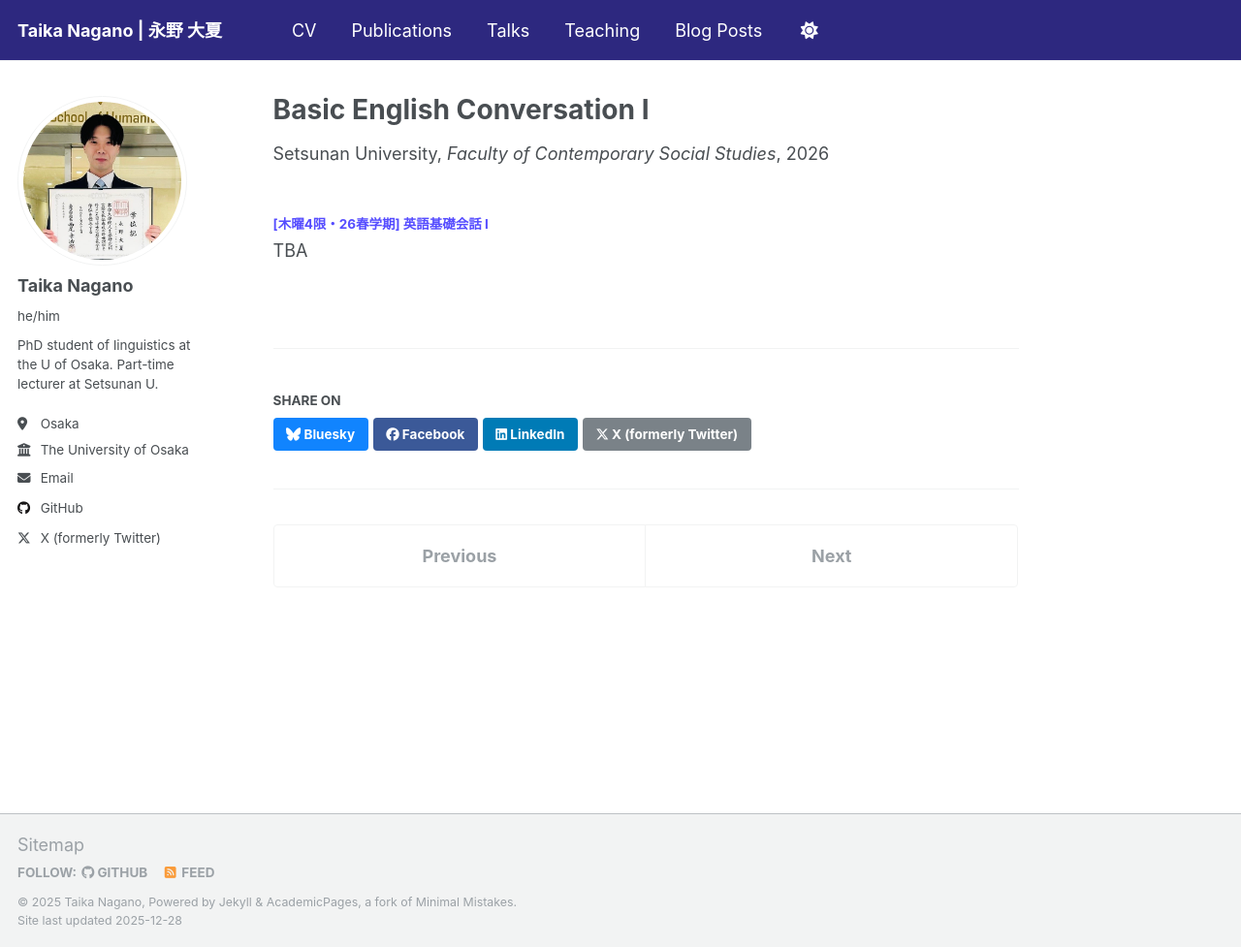
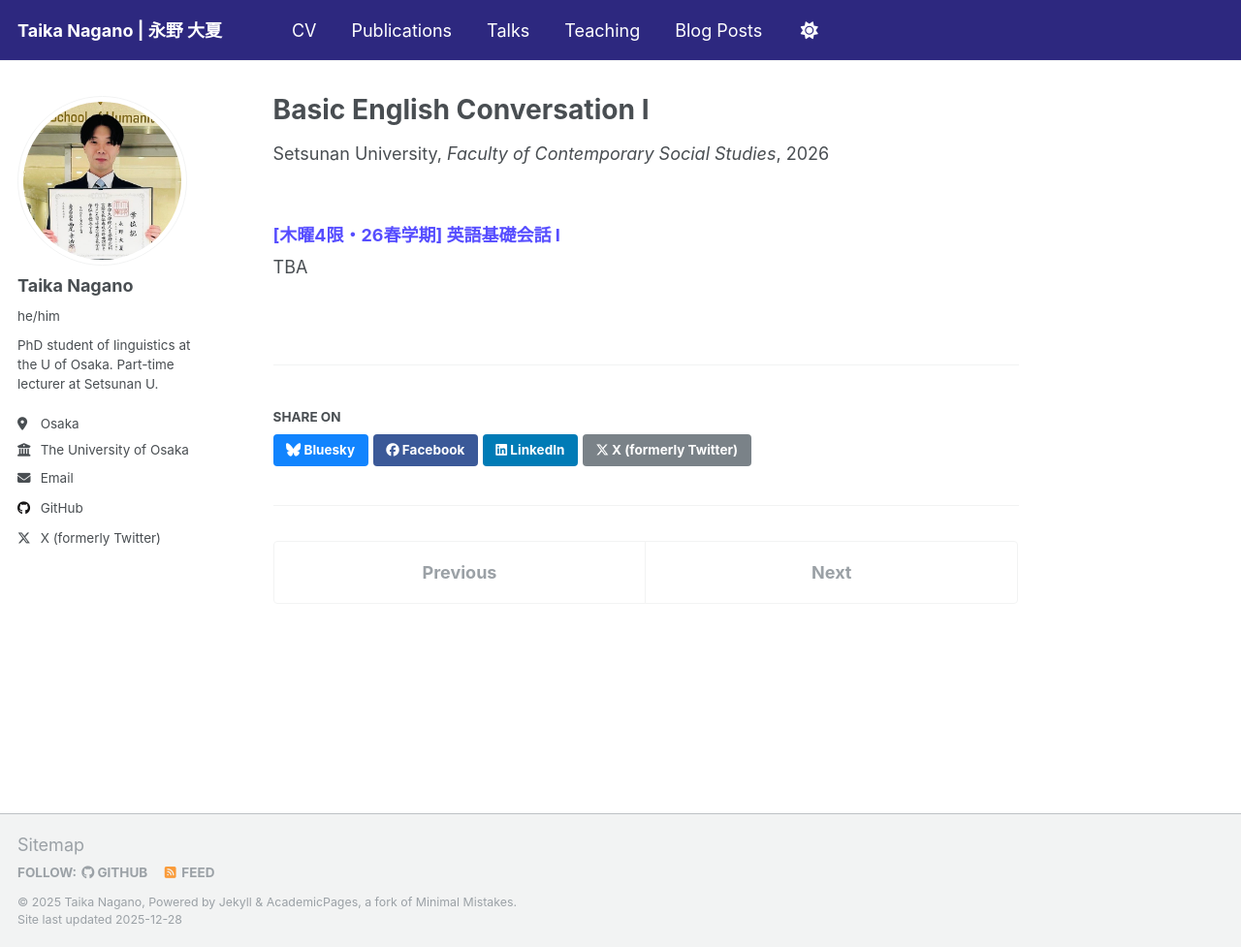
Before and after one commit to TaikaNagano/taikanagano.github.io, a Jekyll site: the page built from _teaching/26thu4s_setsunan.md, in a window 1280 px wide and 977 px high. Shown: the whole window at 97% size. Built offline with Jekyll 4.4.1, drawn with Linux system fonts in a browser that asks for light colours.

```diff
--- a/_teaching/26thu4s_setsunan.md
+++ b/_teaching/26thu4s_setsunan.md
@@ -8,7 +8,7 @@ date: 2026-04-04
 location: "Osaka, Japan"
 ---
 
-<h4> [木曜4限・26春学期] 英語基礎会話 I </h4>
+<h3> [木曜4限・26春学期] 英語基礎会話 I </h3>
 
 
 TBA
```
